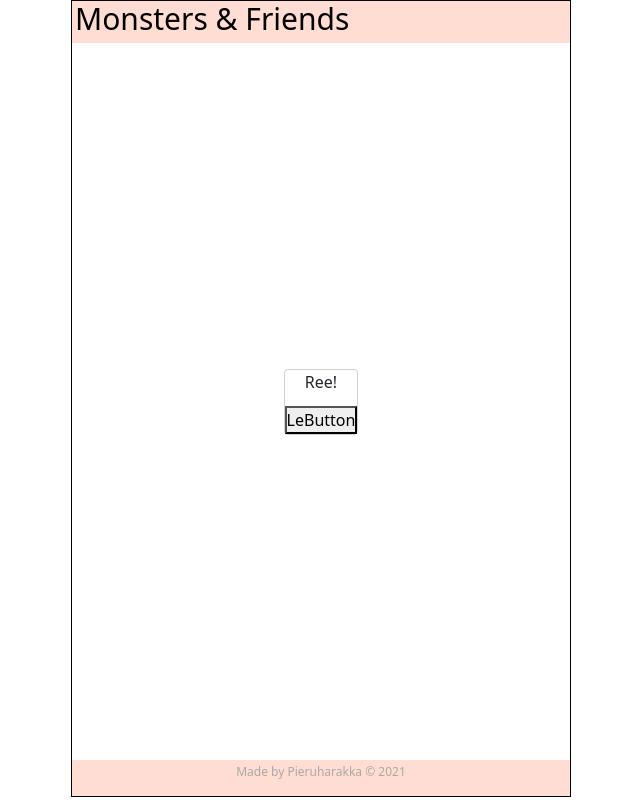
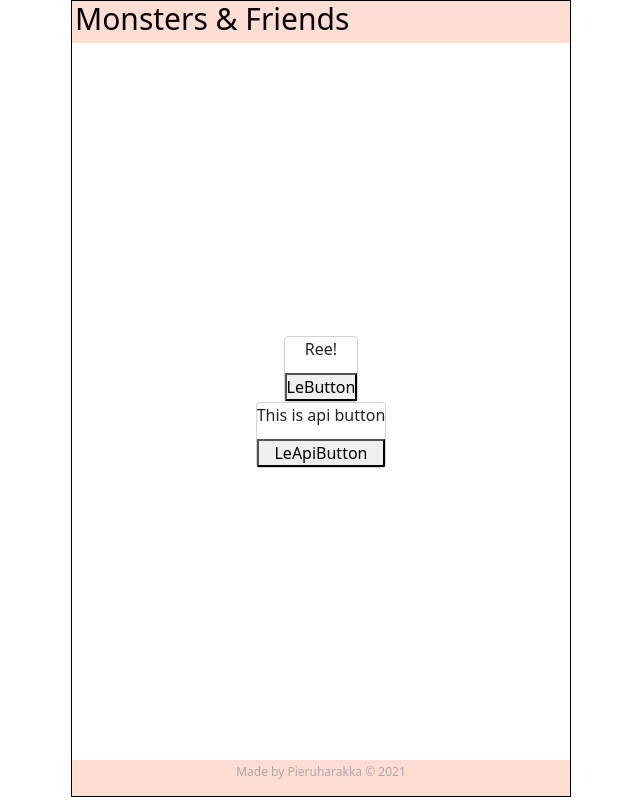
Before and after one commit to khazaam/ReactDnDApp, a React (Create React App) app: page / in a window 1280 px wide. Shown: the whole page, without its empty margins (319-959 px from the left). Built offline with nearby package versions, Linux system fonts and the light colour scheme.

Commit message:
api fetcher added

```diff
--- a/package.json
+++ b/package.json
@@ -6,6 +6,7 @@
     "@testing-library/jest-dom": "^5.11.10",
     "@testing-library/react": "^11.2.6",
     "@testing-library/user-event": "^12.8.3",
+    "axios": "^0.24.0",
     "react": "^17.0.2",
     "react-dom": "^17.0.2",
     "react-scripts": "4.0.3",
--- a/src/Content.js
+++ b/src/Content.js
@@ -1,7 +1,10 @@
 import React from 'react'
 import { Card } from 'reactstrap';
+import ApiFetcher from './apifetcher';
 
-//To do get stuff from Go part
+//Go content have been deleted from this
+//Creating just react content
+//this is the main content page
 const Content = () => {
     const raplaus = () => {
     let testi = ['testi', 'Toinen testi'];
@@ -12,6 +15,7 @@ const Content = () => {
 const handleClick = () => (
     console.log("REEEE, you clicked this thingie")
 )
+
     return (
         <main>
             <Card>
@@ -20,6 +24,10 @@ const handleClick = () => (
                 </p>
                 <button onClick={handleClick}>LeButton</button>
             </Card>
+            <Card>
+                <p>This is api button</p>
+                <button onClick={ApiFetcher}>LeApiButton</button>
+            </Card>
         </main>
     )
 }
--- a/src/apifetcher.js
+++ b/src/apifetcher.js
@@ -1,6 +1,12 @@
 //TODO api-fetcer either using reacts own system, or that plugin
 //this is a api-fetcher thingie
-import axios from  "axios"
+import axios from 'axios';
 
-useEffect(() => {
-    axios('')
+export default function ApiFetcher(){
+
+    axios.get('https://www.dnd5eapi.co/api/monsters')
+    .then(response => {
+        console.log(response);
+    })
+
+}
```
Also changed, not shown: 1 other file (tests, documents, lock files or other folders).
